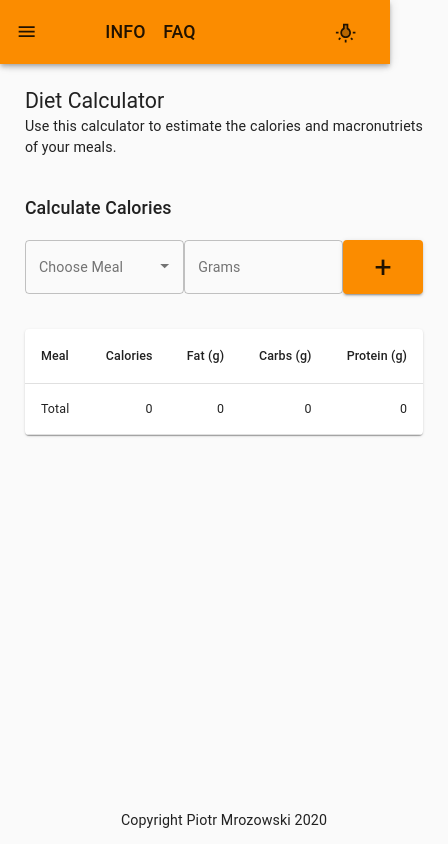
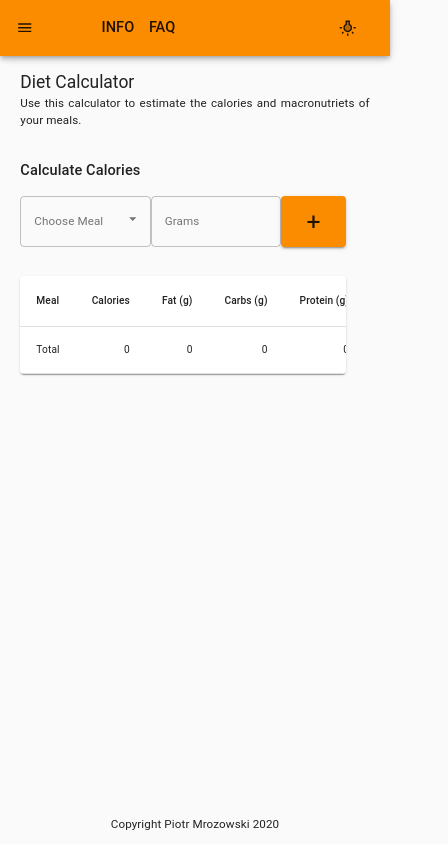
Before and after one commit to Nokrei/fitness, a React (Create React App) app: page /diet in a window 390 px wide. Shown: the whole page, 448 px wide, since content can reach past the window. Built offline with nearby package versions, Linux system fonts and the light colour scheme.

Commit message:
Improve responsivness for diet component

```diff
--- a/src/App.css
+++ b/src/App.css
@@ -83,6 +83,14 @@ body {
 .input--narrow{
   margin-left:0 !important
 }
+.table--wide{
+  max-width: 32em;
+  overflow-y: scroll;
+}
+.table--narrow{
+  max-width:32em;
+  overflow-y: scroll ;
+}
 .meal{
   width:32em;
   display:grid;
--- a/src/App.js
+++ b/src/App.js
@@ -17,11 +17,12 @@ import { blue, red, orange, green, black } from "@material-ui/core/colors";
 const App = () => {
   const [globalState, setGlobalState] = useState({
     mode: "light",
-    on:'off'
+    on:'off',
+    fontSize: 18
   });
   const theTheme = createMuiTheme({
     typography: {
-      htmlFontSize: 18,
+      htmlFontSize: globalState.fontSize,
     },
     palette: {
       type: globalState.mode,
--- a/src/Footer.js
+++ b/src/Footer.js
@@ -1,9 +1,23 @@
-import React from "react";
+import React, { useState, useEffect } from "react";
+import useWindowDimensions from "./useWindowDimensions";
 import Typography from "@material-ui/core/Typography";
 const Footer = () => {
+  const { width } = useWindowDimensions();
+  const [contentClass, setContentClass] = useState("");
+  const [inputClass, setInputClass] = useState("");
+  useEffect(() => {
+    if (width > 600) {
+      setContentClass("content--wide");
+      setInputClass("input--wide");
+    } else {
+      setContentClass("content--narrow");
+      setInputClass("input--narrow");
+    }
+  }, [width]);
+
   return (
-    <div style={{ gridRowStart: "3", gridRowEnd: "4", width: "100%", textAlign:'center', padding:'1em' }}>
-      <Typography variant='body1'>Copyright Piotr Mrozowski {new Date().getFullYear()}</Typography>
+    <div className={inputClass}style={{ gridRowStart: "3", gridRowEnd: "4", width: "100%", textAlign:'center', padding:'1em' }}>
+      <Typography  variant='body1'>Copyright Piotr Mrozowski {new Date().getFullYear()}</Typography>
     </div>
   );
 };
--- a/src/calculators/Diet.js
+++ b/src/calculators/Diet.js
@@ -1,4 +1,5 @@
-import React, { useState, useEffect } from "react";
+import React, { useState, useEffect, useContext } from "react";
+import AppContext from '../AppContext';
 import TextField from "@material-ui/core/TextField";
 import Autocomplete from "@material-ui/lab/Autocomplete";
 import Typography from "@material-ui/core/Typography";
@@ -15,26 +16,31 @@ import TableRow from "@material-ui/core/TableRow";
 import Paper from "@material-ui/core/Paper";
 
 const Diet = () => {
+  const [globalState, setGlobalState] = useContext(AppContext)
   // Handle window size
   const { width } = useWindowDimensions();
 
   const [contentClass, setContentClass] = useState("");
   const [inputClass, setInputClass] = useState("");
+  const [tableStyle, setTableStyle] = useState({maxWidth:'32em'});
   useEffect(() => {
     if (width > 600) {
       setContentClass("content--wide");
       setInputClass("input--wide");
+      setTableStyle({maxWidth:'32em'});
+      setGlobalState({...globalState, fontSize:18})
     } else {
       setContentClass("content--narrow");
       setInputClass("input--narrow");
-    }
+      setTableStyle({...tableStyle, overflowY:'scroll'});
+      setGlobalState({...globalState, fontSize:22})
+    } console.log(globalState.fontSize);
   }, [width]);
 
   // Code for table
   const useStyles = makeStyles({
     table: {
       minWidth: 250,
-
     },
   });
 
@@ -168,13 +174,12 @@ const Diet = () => {
     });
 
     setRows((rows) => [...rows, calc]);
-
   };
 
   return (
     <div className={contentClass}>
       <Typography variant="h5">Diet Calculator</Typography>
-      <Typography variant="body1" >
+      <Typography variant="body1">
         Use this calculator to estimate the calories and macronutriets of your
         meals.
       </Typography>
@@ -195,7 +200,6 @@ const Diet = () => {
           }}
           options={meals}
           getOptionLabel={(option) => option.name}
-
           renderInput={(params) => (
             <TextField {...params} label="Choose Meal" variant="outlined" />
           )}
@@ -204,7 +208,6 @@ const Diet = () => {
           label="Grams"
           type="number"
           variant="outlined"
-
           inputRef={(comp) => (gramField = comp)}
         />
         <Button
@@ -216,18 +219,17 @@ const Diet = () => {
           <Typography variant="h4">+</Typography>
         </Button>
       </div>
-        <br/>
-        <br/>
-      <TableContainer component={Paper} style={{maxWidth:'32em'}}>
-        <Table className={classes.table} aria-label="simple table" >
+      <br />
+      <br />
+      <TableContainer component={Paper} style={tableStyle}>
+        <Table className={classes.table} aria-label="simple table">
           <TableHead>
-            <TableRow >
+            <TableRow>
               <TableCell>Meal</TableCell>
               <TableCell align="right">Calories</TableCell>
               <TableCell align="right">Fat&nbsp;(g)</TableCell>
               <TableCell align="right">Carbs&nbsp;(g)</TableCell>
               <TableCell align="right">Protein&nbsp;(g)</TableCell>
-
             </TableRow>
           </TableHead>
           <TableBody>
@@ -240,7 +242,6 @@ const Diet = () => {
                 <TableCell align="right">{row.fat}</TableCell>
                 <TableCell align="right">{row.carbs}</TableCell>
                 <TableCell align="right">{row.protein}</TableCell>
-
               </TableRow>
             ))}
             <TableRow hover>
@@ -257,7 +258,6 @@ const Diet = () => {
               <TableCell align="right">
                 {rows.map((row) => row.protein).reduce((a, b) => a + b, 0)}
               </TableCell>
-
             </TableRow>
           </TableBody>
         </Table>
```
